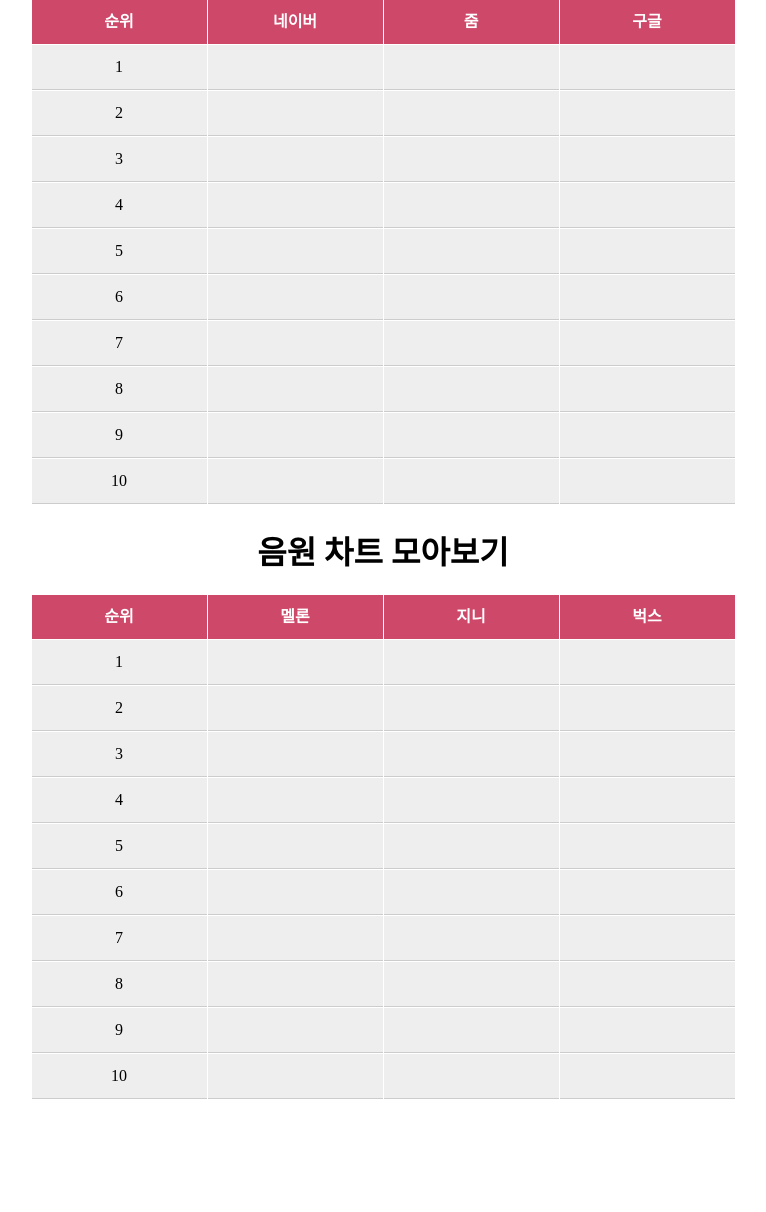
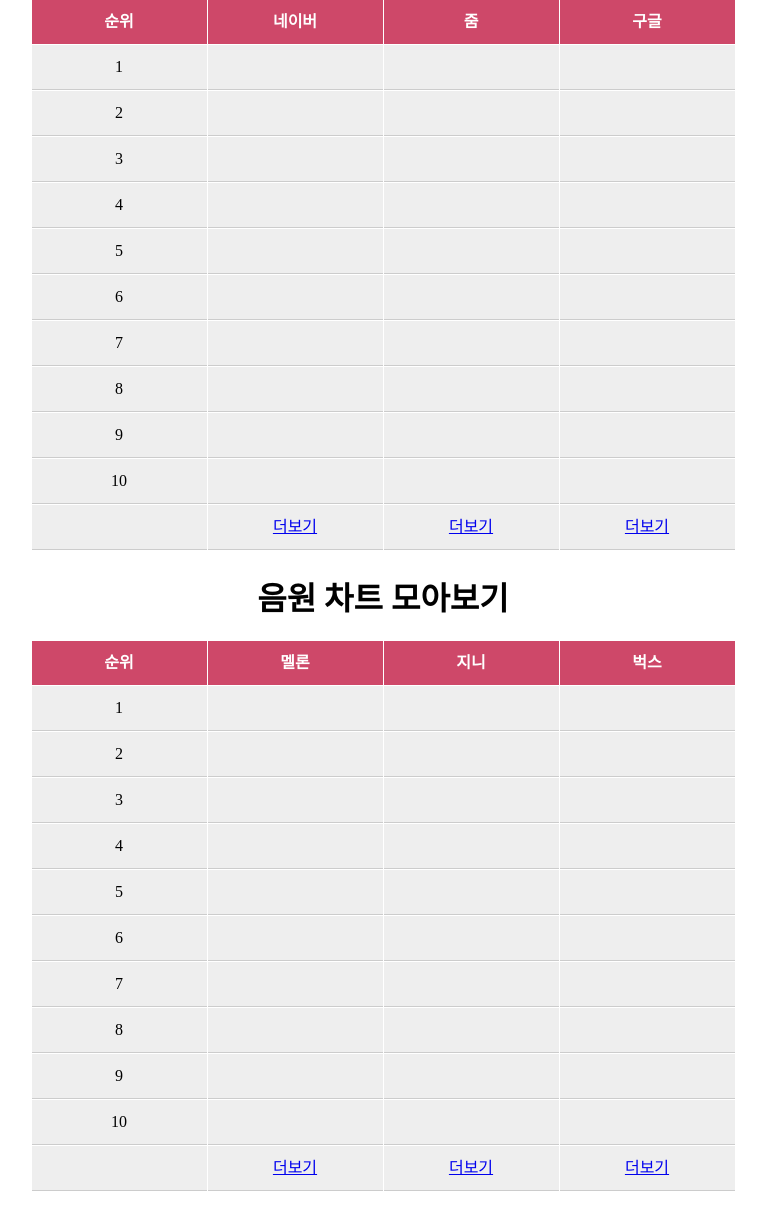
Before and after one commit to PlusMath/flask-inmo, a Flask app: template app/templates/main/table.html in a window 1280 px wide. Shown: the part 76-1288 px from the top of the page, without its empty margins (257-1023 px from the left). Before the commit the page ends 1175 px from the top, so only its background shows below. Run offline with Flask 2, Linux system fonts and the light colour scheme; the template is opened without the code that fills it, so the values that code supplies are empty.

Commit message:
더보기 추가

```diff
--- a/app/main/index.py
+++ b/app/main/index.py
@@ -94,6 +94,7 @@ data = soup.select('div.ellipsis.rank01 > span > a')
 
 i = 0
 final_3 = []
+
 for item in data:
     item_1 = item.get_text()
     final_3.insert(i,item_1)
--- a/app/templates/main/table.html
+++ b/app/templates/main/table.html
@@ -98,6 +98,12 @@ table.type11 td {
         <td><a href="http://search.zum.com/search.zum?query={{zumdata_10}}&qm=g_real1.top&real1_id=1&real1_type=unfold&method=uni&option=accu" target="_blank">{{zumdata_10}}</a></th>
         <td><a href="https://www.google.com/search?q={{googledata_10}}&oq=%{{googledata_10}}&aqs=chrome..69i57j0l5j69i60l2.2644j0j4&sourceid=chrome&ie=UTF-8" target="_blank">{{googledata_10}}</a></th>
     </tr>
+    <tr>
+        <td></td>
+        <td><a href="https://datalab.naver.com/keyword/realtimeList.naver?where=main" target="_blank">더보기</a></td>
+        <td><a href="http://issue.zum.com/" target="_blank">더보기</a></td>
+        <td><a href="https://trends.google.co.kr/trends/?geo=KR" target="_blank">더보기</a></td>
+    </tr>
 
 
     </tbody>
@@ -176,7 +182,12 @@ table.type11 td {
         <td>{{geniedata_10}}</a></th>
         <td>{{bugsdata_10}}</a></th>
     </tr>
-
+    <tr>
+        <td></th>
+        <td><a href="https://www.melon.com/chart/index.htm" target="_blank">더보기</a></th>
+        <td><a href="https://www.genie.co.kr/chart/top200" target="_blank">더보기</a></th>
+        <td><a href="https://music.bugs.co.kr/chart/track/realtime/total?wl_ref=M_contents_03_01" target="_blank">더보기</a></th>
+    </tr>
 
     </tbody>
 </table>
```
